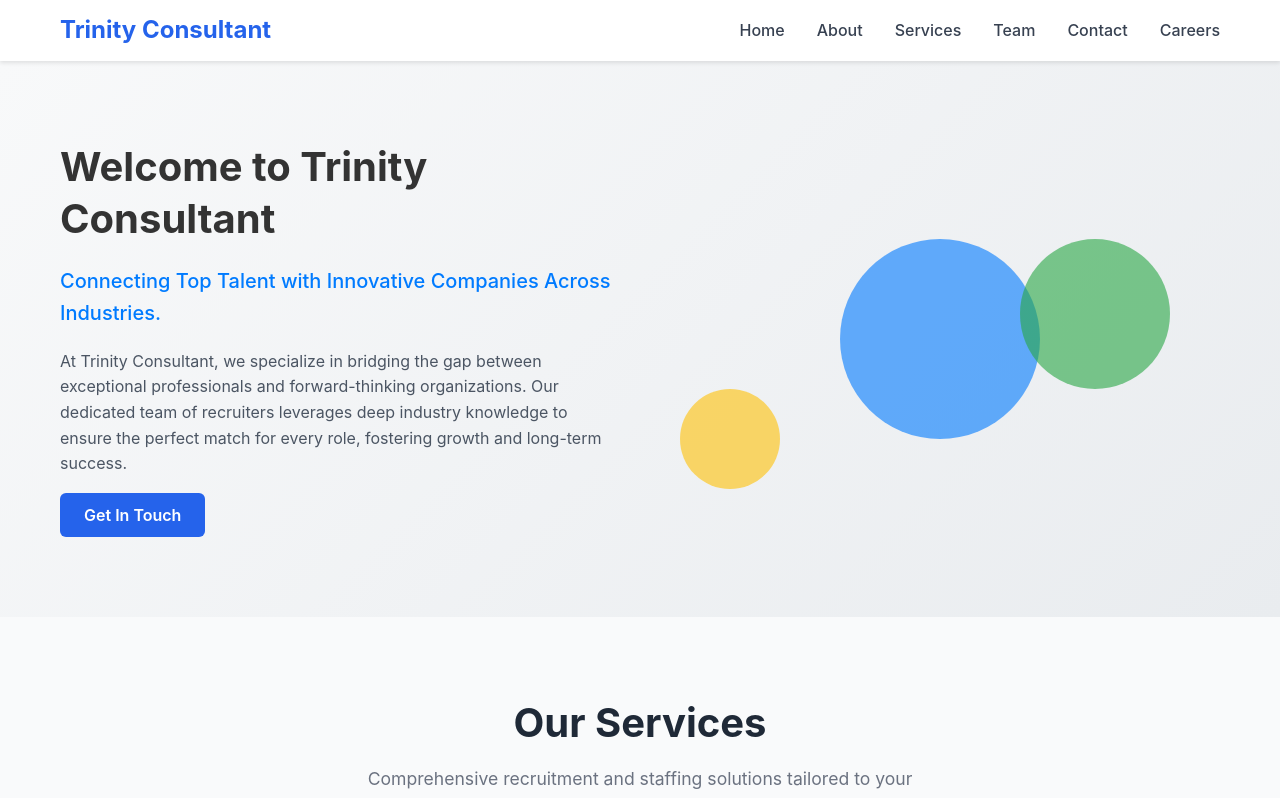
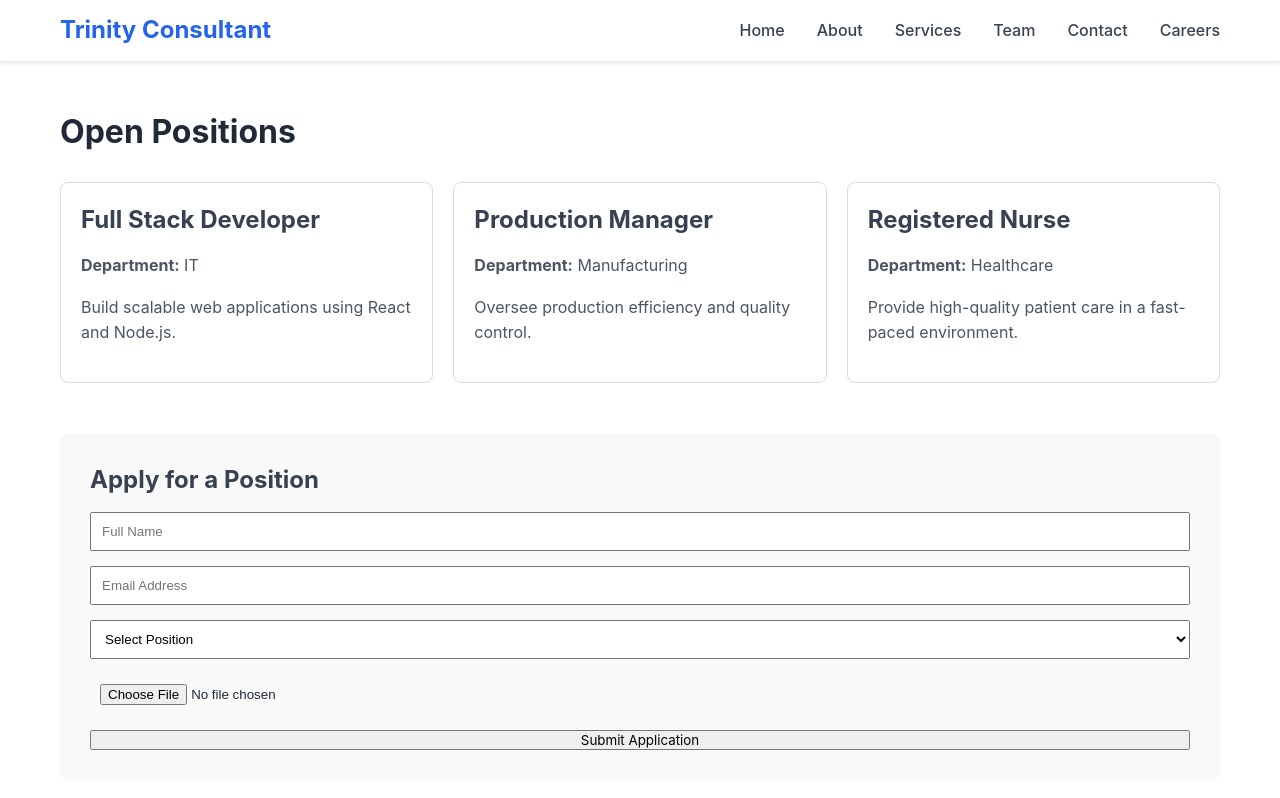
Before and after one commit to 2025Subhashis/trinityconsultant, a React (Create React App) app: page /careers in a window 1280 px wide. Shown: the top 798 px of the page. Built offline with nearby package versions, Linux system fonts and the light colour scheme.

Commit message:
Create Careers page and integrate into App

```diff
--- a/src/App.js
+++ b/src/App.js
@@ -1,6 +1,6 @@
 import React from 'react';
 import './App.css';
-import { HashRouter as Router, Routes, Route } from 'react-router-dom';
+import { BrowserRouter as Router, Routes, Route } from 'react-router-dom';
 import Header from './components/Header';
 import Footer from './components/Footer';
 import About from './components/About';
@@ -8,10 +8,10 @@ import Services from './components/Services';
 import Team from './components/Team';
 import Testimonials from './components/Testimonials';
 import Contact from './components/Contact';
+import Careers from './components/Careers';
 
 // Placeholder Pages
 const Home = () => <div><About /><Services /><Team /><Testimonials /><Contact /></div>;
-const Careers = () => <div className="container"><h2>Careers</h2><p>Join our team.</p></div>;
 const Blog = () => <div className="container"><h2>Blog</h2><p>Latest news.</p></div>;
 const PrivacyPolicy = () => <div className="container"><h2>Privacy Policy</h2><p>Content here.</p></div>;
 const TermsOfService = () => <div className="container"><h2>Terms of Service</h2><p>Content here.</p></div>;
--- /dev/null
+++ b/src/components/Careers.css
@@ -0,0 +1,7 @@
+.careers { padding: 50px 0; }
+.jobs-grid { display: grid; grid-template-columns: repeat(auto-fit, minmax(300px, 1fr)); gap: 20px; margin-top: 30px; }
+.job-card { border: 1px solid #ddd; padding: 20px; border-radius: 8px; }
+.application-form { margin-top: 50px; background: #f9f9f9; padding: 30px; border-radius: 8px; }
+.application-form form { display: flex; flex-direction: column; gap: 15px; }
+.application-form input, .application-form select { padding: 10px; }
+.success { color: green; font-weight: bold; }
--- /dev/null
+++ b/src/components/Careers.js
@@ -0,0 +1,55 @@
+import React, { useState } from 'react';
+import './Careers.css';
+
+const jobs = [
+  { id: 1, title: 'Full Stack Developer', department: 'IT', description: 'Build scalable web applications using React and Node.js.' },
+  { id: 2, title: 'Production Manager', department: 'Manufacturing', description: 'Oversee production efficiency and quality control.' },
+  { id: 3, title: 'Registered Nurse', department: 'Healthcare', description: 'Provide high-quality patient care in a fast-paced environment.' },
+];
+
+function Careers() {
+  const [formData, setFormData] = useState({ name: '', email: '', job: '', resume: null });
+  const [submitted, setSubmitted] = useState(false);
+
+  const handleSubmit = (e) => {
+    e.preventDefault();
+    console.log('Application submitted:', formData);
+    setSubmitted(true);
+    setFormData({ name: '', email: '', job: '', resume: null });
+    setTimeout(() => setSubmitted(false), 5000);
+  };
+
+  return (
+    <section className="careers" id="careers">
+      <div className="container">
+        <h2>Open Positions</h2>
+        <div className="jobs-grid">
+          {jobs.map(job => (
+            <div key={job.id} className="job-card">
+              <h3>{job.title}</h3>
+              <p><strong>Department:</strong> {job.department}</p>
+              <p>{job.description}</p>
+            </div>
+          ))}
+        </div>
+
+        <div className="application-form">
+          <h3>Apply for a Position</h3>
+          {submitted && <p className="success">Application submitted successfully!</p>}
+          <form onSubmit={handleSubmit}>
+            <input type="text" placeholder="Full Name" required onChange={(e) => setFormData({...formData, name: e.target.value})} />
+            <input type="email" placeholder="Email Address" required onChange={(e) => setFormData({...formData, email: e.target.value})} />
+            <select onChange={(e) => setFormData({...formData, job: e.target.value})} required>
+              <option value="">Select Position</option>
+              {jobs.map(job => <option key={job.id} value={job.title}>{job.title}</option>)}
+            </select>
+            <input type="file" required onChange={(e) => setFormData({...formData, resume: e.target.files[0]})} />
+            <button type="submit">Submit Application</button>
+          </form>
+        </div>
+      </div>
+    </section>
+  );
+}
+
+export default Careers;
```
